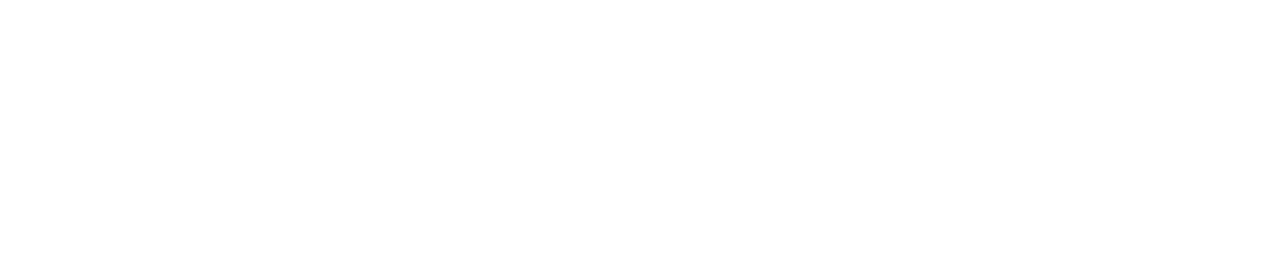
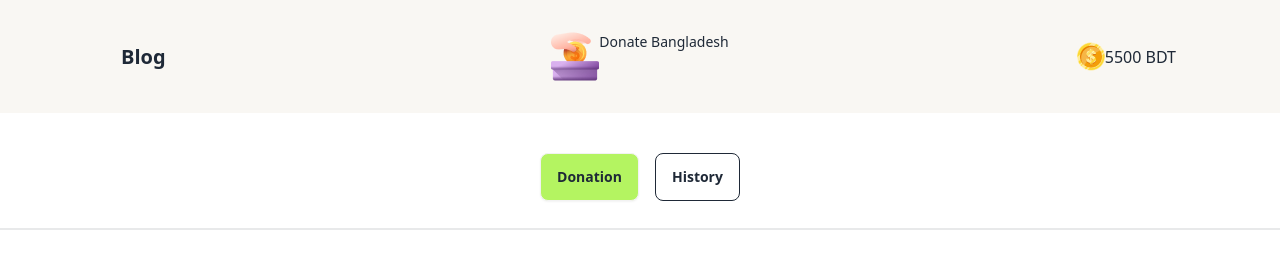
Before and after one commit to Hossainmithu/donate-bangladesh-assignment, a plain HTML site: page index.html in a window 1280 px wide. Drawn offline with nearby package versions, Linux system fonts and the light colour scheme.

Commit message:
add header section

```diff
--- a/index.html
+++ b/index.html
@@ -1,16 +1,60 @@
 <!DOCTYPE html>
 <html lang="en">
+
 <head>
   <meta charset="UTF-8">
   <meta name="viewport" content="width=device-width, initial-scale=1.0">
   <title>Donate For Bangladesh</title>
+  <link href="https://cdn.jsdelivr.net/npm/daisyui@4.12.10/dist/full.min.css" rel="stylesheet" type="text/css" />
+  <script src="https://cdn.tailwindcss.com"></script>
 </head>
-<body>
-  <header>
 
+<body class="mx-w-[1440px]">
+  <header class="">
+    <!--nav bar section start -->
+    <section class=" bg-[#F9F7F3]">
+      <div class="navbar w-[85%] m-auto py-6">
+        <div class="navbar-start">
+          <div class="dropdown">
+            <div tabindex="0" role="button" class="btn btn-ghost lg:hidden">
+              <svg xmlns="http://www.w3.org/2000/svg" class="h-5 w-5" fill="none" viewBox="0 0 24 24"
+                stroke="currentColor">
+                <path stroke-linecap="round" stroke-linejoin="round" stroke-width="2" d="M4 6h16M4 12h8m-8 6h16" />
+              </svg>
+            </div>
+            <ul tabindex="0" class="menu menu-sm dropdown-content bg-base-100 rounded-box z-[1] mt-3 w-52 p-2 shadow">
+              <img src="assets/logo.png" alt="">
+              <h3> Donate Bangladesh</h3>
+            </ul>
+          </div>
+          <a class="btn btn-ghost text-xl">Blog</a>
+        </div>
+        <div class="navbar-center hidden lg:flex">
+          <ul class="menu menu-horizontal px-1">
+            <img src="assets/logo.png" alt="">
+            <h3> Donate Bangladesh</h3>
+          </ul>
+        </div>
+        <div class="navbar-end">
+          <img src="assets/coin.png" alt="">
+          <a>5500 BDT</a>
+        </div>
+      </div>
+    </section>
+    <!--nav bar section end -->
+    <!-- banner section start -->
+    <section>
+      <div class="mt-10 mb-5 flex justify-center items-center gap-4">
+        <button class="btn bg-[#B4F461] border">Donation</button>
+        <button class="btn btn-outline">History</button>
+      </div>
+    </section>
+    <!-- banner section end -->
+    <div class="divider"></div>
   </header>
   <main>
 
   </main>
 </body>
+
 </html>
--- /dev/null
+++ b/tailwind.config.js
@@ -0,0 +1,8 @@
+/** @type {import('tailwindcss').Config} */
+module.exports = {
+  content: ["./src/**/*.{html,js}"],
+  theme: {
+    extend: {},
+  },
+  plugins: [],
+}
```
